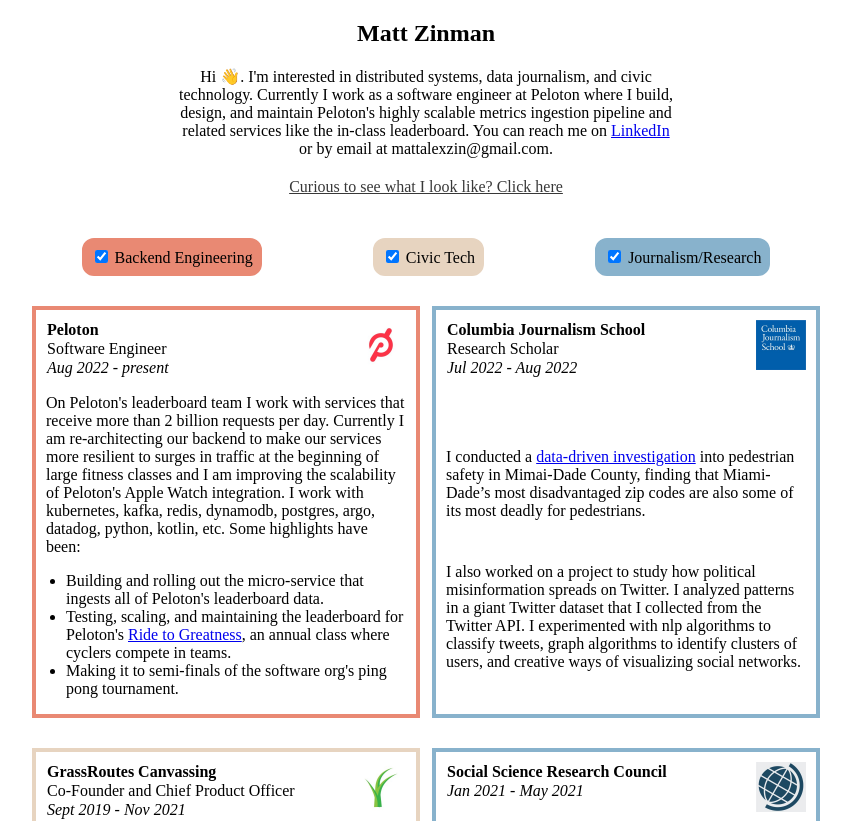
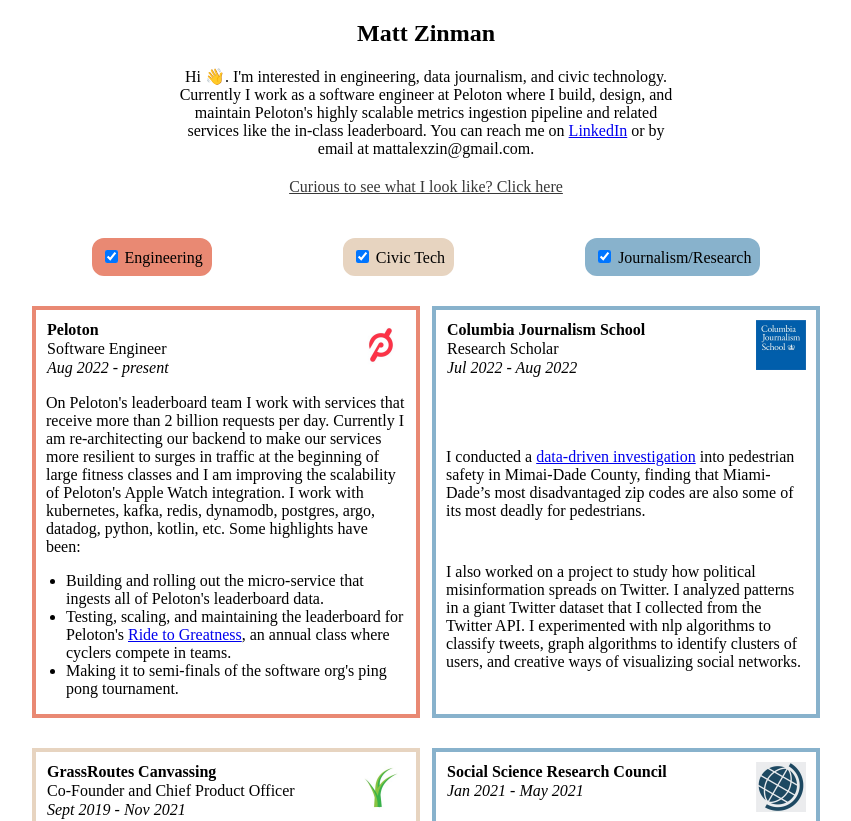
Before and after one commit to maz2129/personal-website, a SvelteKit app: page / in a window 1280 px wide. Shown: the top 821 px of the page, without its empty margins (214-1065 px from the left). Built offline with nearby package versions, Linux system fonts and the light colour scheme.

Commit message:
systems --> engineering

```diff
--- a/src/components/ExperienceList.svelte
+++ b/src/components/ExperienceList.svelte
@@ -4,7 +4,7 @@
 
     let toggleOptions = [
         {
-            toggleName: "Backend Engineering",
+            toggleName: "Engineering",
             toggleCode: "engineering"
          },
          {
--- a/src/components/Intro.svelte
+++ b/src/components/Intro.svelte
@@ -1,5 +1,5 @@
 <h2>Matt Zinman</h2>
-<p>Hi 👋. I'm interested in distributed systems, data journalism, and civic technology. Currently I work as a software engineer at Peloton where I build, design, and maintain Peloton's highly scalable metrics ingestion pipeline and related services like the in-class leaderboard. You can reach me on <a target="_blank" href="https://www.linkedin.com/in/matt-zinman-480315153/">LinkedIn</a> or by email at mattalexzin@gmail.com.</p>
+<p>Hi 👋. I'm interested in engineering, data journalism, and civic technology. Currently I work as a software engineer at Peloton where I build, design, and maintain Peloton's highly scalable metrics ingestion pipeline and related services like the in-class leaderboard. You can reach me on <a target="_blank" href="https://www.linkedin.com/in/matt-zinman-480315153/">LinkedIn</a> or by email at mattalexzin@gmail.com.</p>
 
 <style>
     p {
```
